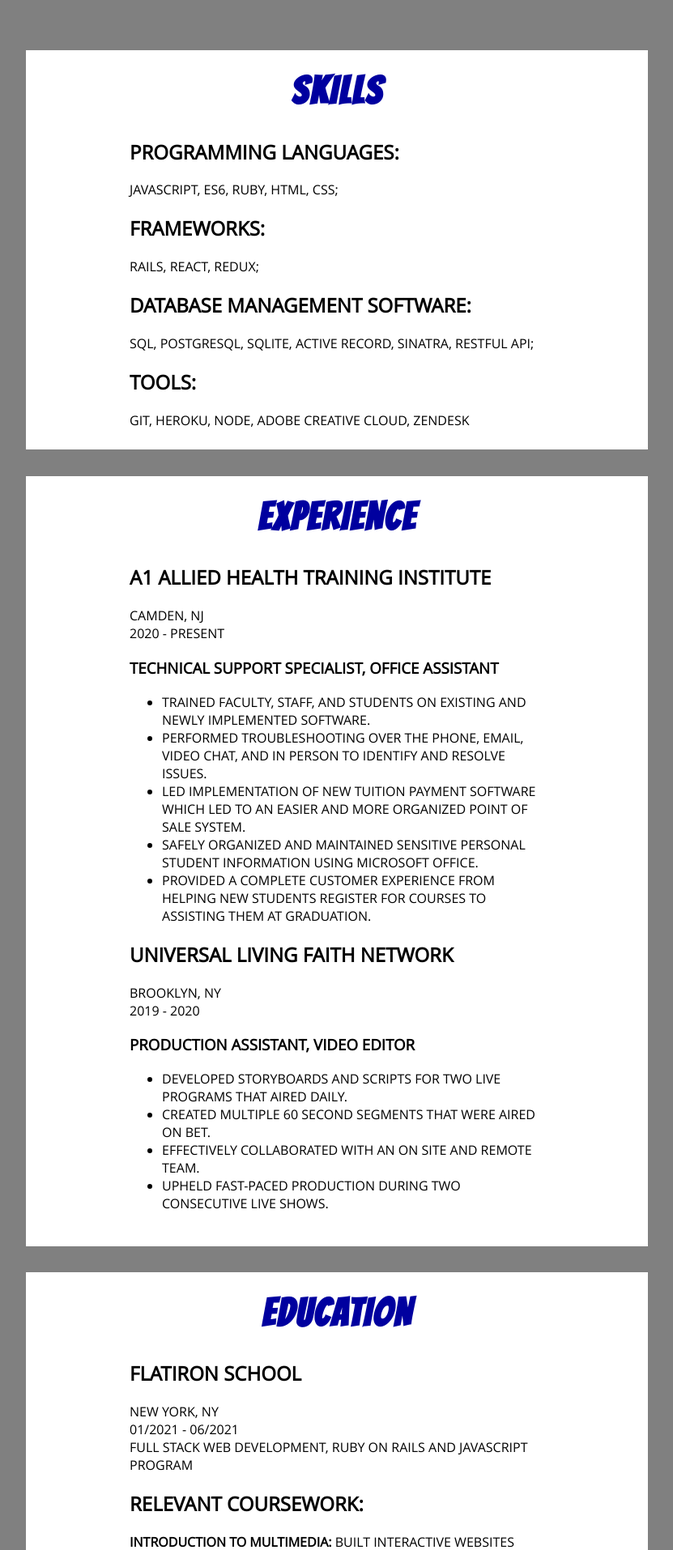
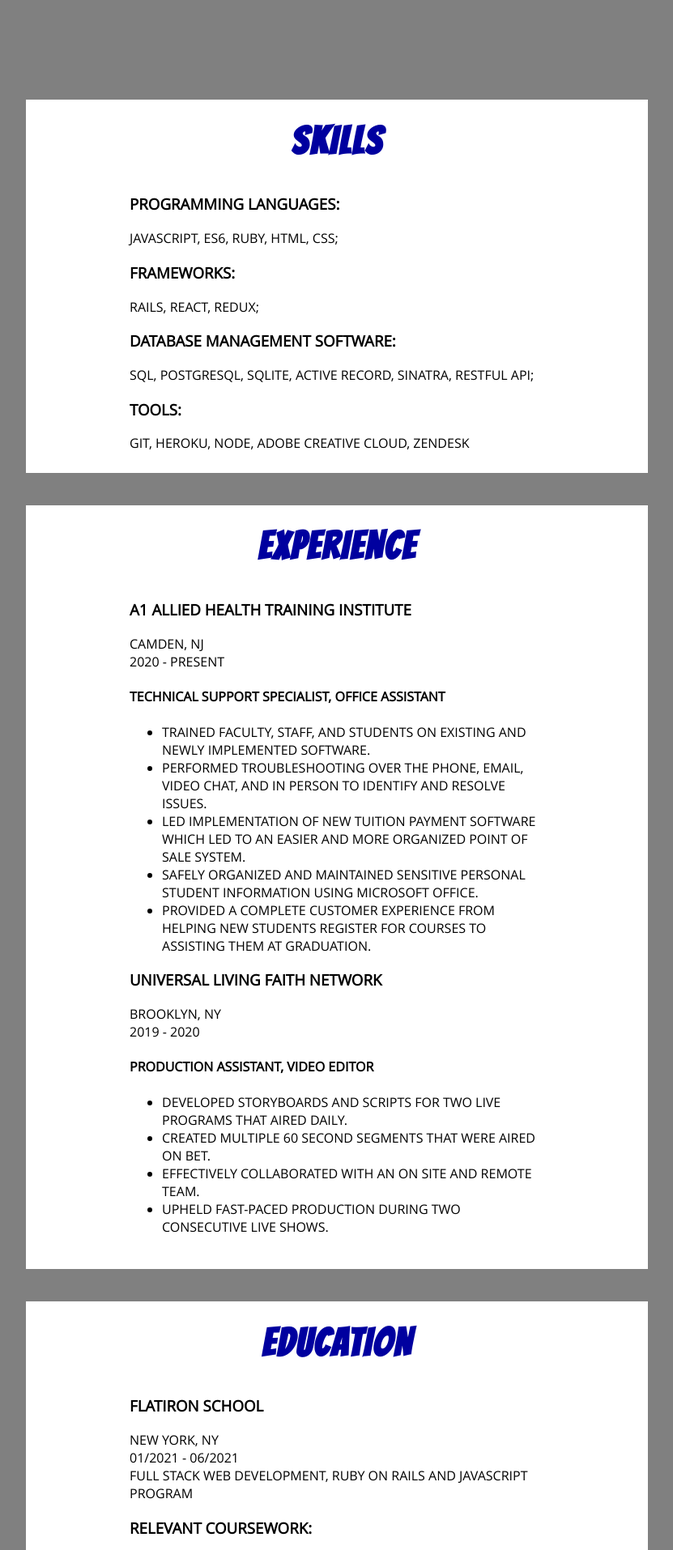
Before and after one commit to nnekauf/portfolio, a React (Create React App) app: page /resume in a window 1280 px wide. Shown: the part 226-2140 px from the top of the page at 81% size, without its empty margins (274-1105 px from the left). Built offline with nearby package versions, Linux system fonts and the light colour scheme.

Commit message:
changes headers down one level to accomade title being changed to h1

```diff
--- a/src/App.css
+++ b/src/App.css
@@ -273,7 +273,7 @@
   text-transform: uppercase;
 }
 
-.resumeCard h1{
+.resumeCard h2{
   padding-top: 5%;
   text-align: center;
   font-family: Bangers;
@@ -281,7 +281,7 @@
   font-size: 3em;
   color: #00009f
 }
-.resumeCard h2{
+.resumeCard h3{
   color: black
 }
 .resume #title{
--- a/src/components/Resume.js
+++ b/src/components/Resume.js
@@ -7,22 +7,22 @@ const Resume = () => {
 
     return (
         <div className = "resume">
-            <div id="title">Resume</div> <br/>
+            <h1 id="title">Resume</h1> <br/>
             <div className="resumeCard">
-            <h1>Skills</h1>
-            <h2>Programming Languages: </h2>Javascript, ES6, Ruby, HTML, CSS;
-            <h2>Frameworks:  </h2>Rails, React, Redux;
-            <h2>Database Management Software: </h2>SQL, PostgreSQL, SQLite, Active Record, Sinatra, RESTful API;
-            <h2>Tools: </h2>Git, Heroku, Node, Adobe Creative Cloud, Zendesk
+            <h2>Skills</h2>
+            <h3>Programming Languages: </h3>Javascript, ES6, Ruby, HTML, CSS;
+            <h3>Frameworks:  </h3>Rails, React, Redux;
+            <h3>Database Management Software: </h3>SQL, PostgreSQL, SQLite, Active Record, Sinatra, RESTful API;
+            <h3>Tools: </h3>Git, Heroku, Node, Adobe Creative Cloud, Zendesk
 
             </div>
 
             <div className="resumeCard">
-                <h1>Experience</h1>
-                    <h2>A1 Allied Health Training Institute</h2>
+                <h2>Experience</h2>
+                    <h3>A1 Allied Health Training Institute</h3>
                     Camden, NJ
                     <br/>2020 - Present
-                    <h3>Technical Support Specialist, Office Assistant</h3>
+                    <h4>Technical Support Specialist, Office Assistant</h4>
                     <ul>
                         <li>Trained faculty, staff, and students on existing and newly implemented software.</li>
                         <li>Performed troubleshooting over the phone, email, video chat, and in person to identify and resolve issues.</li>
@@ -32,10 +32,10 @@ const Resume = () => {
                     </ul>
 
 
-                    <h2>Universal Living Faith Network</h2>
+                    <h3>Universal Living Faith Network</h3>
                     Brooklyn, NY
                     <br/>2019 - 2020
-                    <h3>Production Assistant, Video Editor</h3>
+                    <h4>Production Assistant, Video Editor</h4>
                     <ul>
                                 <li>Developed storyboards and scripts for two live programs that aired daily.</li>
                     <li>Created multiple 60 second segments that were aired on BET. </li>
@@ -47,21 +47,21 @@ const Resume = () => {
             </div>
 
             <div className="resumeCard">
-                <h1>Education</h1>
-                <h2>Flatiron School</h2>
+                <h2>Education</h2>
+                <h3>Flatiron School</h3>
                 New York, NY
                 <br/>01/2021 - 06/2021
                 <br/>
                     Full Stack Web Development, Ruby on Rails and JavaScript program
 
-                    <h2>Relevant Coursework:</h2>
+                    <h3>Relevant Coursework:</h3>
                     <b>Introduction to Multimedia: </b>Built interactive websites using HTML and CSS
                     at <b>The City University of New York</b>.
 
             </div>
 
             <div className="resumeCard">
-                <h1><Link className = "navLink"  to="/projects"> Click Here for Projects</Link></h1>
+                <h2><Link className = "navLink"  to="/projects"> Click Here for Projects</Link></h2>
             </div>
 
         </div>
```
